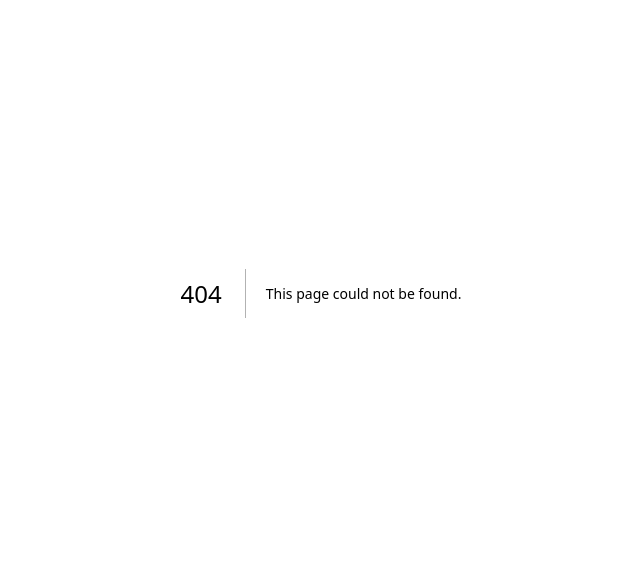
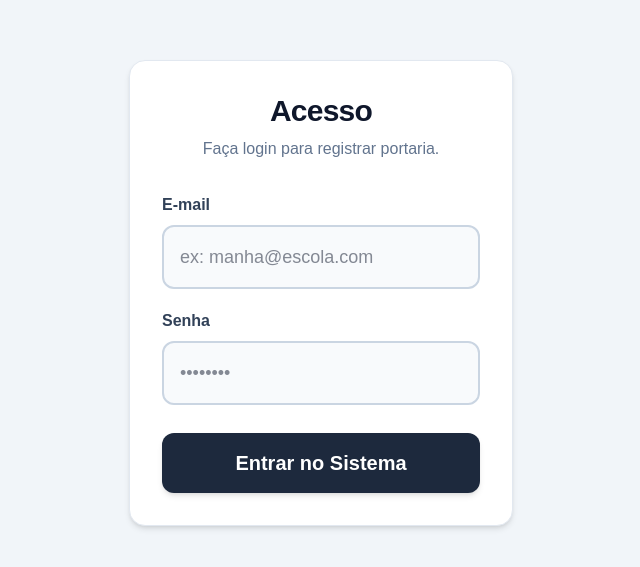
Before and after one commit to KaiqueH97/escolafrancisco, a Next.js app: page /login in a window 1280 px wide. Before the commit this address had no page. Shown: the part 107-674 px from the top of the page, without its empty margins (319-959 px from the left). Built offline with nearby package versions, Linux system fonts and the light colour scheme; no server answers.

Commit message:
feat: cria tela de login integrada com supabase auth

```diff
--- /dev/null
+++ b/app/login/page.tsx
@@ -0,0 +1,91 @@
+'use client'
+
+import { useState } from 'react'
+import { supabase } from '@/lib/supabase'
+import { useRouter } from 'next/navigation'
+
+export default function LoginPage() {
+  const [email, setEmail] = useState('')
+  const [senha, setSenha] = useState('')
+  const [erro, setErro] = useState<string | null>(null)
+  const [carregando, setCarregando] = useState(false)
+
+  // Usamos o router para redirecionar a pessoa após o login dar certo
+  const router = useRouter()
+
+  const fazerLogin = async (e: React.FormEvent) => {
+    e.preventDefault() // Evita que a página recarregue ao apertar Enter
+    setCarregando(true)
+    setErro(null)
+
+    // Tenta fazer o login no Supabase
+    const { error } = await supabase.auth.signInWithPassword({
+      email: email,
+      password: senha,
+    })
+
+    if (error) {
+      setErro('E-mail ou senha incorretos. Tente novamente.')
+      setCarregando(false)
+    } else {
+      // Deu certo! Redireciona para a tela da Portaria (Home)
+      router.push('/')
+    }
+  }
+
+  return (
+    <main className="min-h-screen bg-slate-100 flex items-center justify-center p-4">
+      <div className="w-full max-w-sm bg-white p-8 rounded-2xl shadow-md border border-slate-200">
+
+        <div className="text-center mb-8">
+          <h1 className="text-3xl font-black text-slate-900 tracking-tight mb-2">Acesso</h1>
+          <p className="text-slate-500 font-medium">Faça login para registrar portaria.</p>
+        </div>
+
+        <form onSubmit={fazerLogin} className="flex flex-col gap-5">
+
+          {/* MENSAGEM DE ERRO (Só aparece se a senha estiver errada) */}
+          {erro && (
+            <div className="bg-red-50 border border-red-200 text-red-700 px-4 py-3 rounded-lg font-medium text-center text-sm">
+              {erro}
+            </div>
+          )}
+
+          <div>
+            <label className="block text-slate-700 font-bold mb-2">E-mail</label>
+            <input
+              type="email"
+              value={email}
+              onChange={(e) => setEmail(e.target.value)}
+              placeholder="ex: manha@escola.com"
+              required
+              className="w-full p-4 text-lg border-2 border-slate-300 rounded-xl text-slate-900 focus:outline-none focus:border-blue-600 bg-slate-50 transition-colors"
+            />
+          </div>
+
+          <div>
+            <label className="block text-slate-700 font-bold mb-2">Senha</label>
+            <input
+              type="password"
+              value={senha}
+              onChange={(e) => setSenha(e.target.value)}
+              placeholder="••••••••"
+              required
+              className="w-full p-4 text-lg border-2 border-slate-300 rounded-xl text-slate-900 focus:outline-none focus:border-blue-600 bg-slate-50 transition-colors"
+            />
+          </div>
+
+          <button
+            type="submit"
+            disabled={carregando}
+            className="w-full bg-slate-800 hover:bg-slate-900 active:bg-slate-950 text-white font-black text-xl py-4 rounded-xl shadow-md mt-2 transition-colors disabled:opacity-70"
+          >
+            {carregando ? 'Entrando...' : 'Entrar no Sistema'}
+          </button>
+
+        </form>
+
+      </div>
+    </main>
+  )
+}
```
